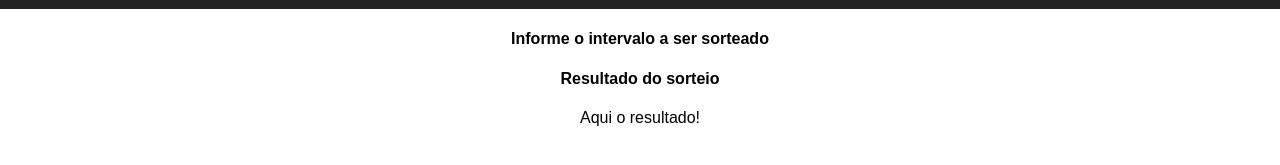
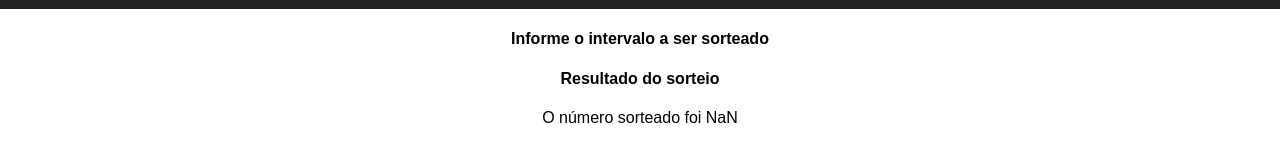
Before and after one commit to Calison25/raffle, a React (Create React App) app: page / in a window 1280 px wide. Both pictures are taken after typing "Sample", "Sample", "Sample" into the empty fields and a click on the input "Ok". Shown: the part 181-346 px from the top of the page. Built offline with nearby package versions, Linux system fonts and the light colour scheme.

Commit message:
Finaliza sorteador

```diff
--- a/src/components/RaffleForm.js
+++ b/src/components/RaffleForm.js
@@ -5,10 +5,12 @@ class RaffleForm extends Component {
     constructor(props) {
         super(props);
         this.state = {
-            startInterval: '',
-            endInterval: '',
-            numberOfLots: '',
-            redirect: false
+            formData: {
+               startInterval: '',
+               endInterval: '',
+               numberOfLots: '',
+            },
+            showResult: false
         };
 
         this.handleChange = this.handleChange.bind(this);
@@ -16,43 +18,43 @@ class RaffleForm extends Component {
 
     handleChange(event) {
         if(event.target.name === 'startInterval') {
-            this.setState({startInterval: event.target.value});
+            this.setState({formData: { ...this.state.formData, startInterval: event.target.value}});
         }
 
         if(event.target.name === 'endInterval') {
-            this.setState({endInterval: event.target.value});
+            this.setState({formData: { ...this.state.formData, endInterval: event.target.value}});
         }
 
         if(event.target.name === 'numberOfLots') {
-            this.setState({numberOfLots: event.target.value});
+            this.setState({formData: { ...this.state.formData, numberOfLots: event.target.value}});
         }
     }
 
-    handleSubmit(event) {
-        this.setState({redirect: true});
+    handleSubmit() {
+        this.setState({showResult: true});
     }
 
     render() {
-        if (this.state.redirect){
-           return <RaffleResult/>;
+        if (this.state.showResult){
+           return <RaffleResult formData={this.state.formData} />;
         }
 
         return (
            <div>
                 <form className="raffle-form" id="raffleForm" onSubmit={this.handleSubmit.bind(this)}>
                     <label htmlFor="">
-                        Primeiro número: <input type="text" value={this.state.startInterval} name="startInterval" onChange={this.handleChange}/>
+                        Primeiro número: <input type="text" value={this.state.formData.startInterval} name="startInterval" onChange={this.handleChange}/>
                     </label>
 
                     <label htmlFor="">
-                        Segundo número: <input type="text" value={this.state.endInterval} name="endInterval" onChange={this.handleChange}/>
+                        Segundo número: <input type="text" value={this.state.formData.endInterval} name="endInterval" onChange={this.handleChange}/>
                     </label>
 
                     <label htmlFor="">
-                        Quantidade de sorteados: <input type="text" value={this.state.numberOfLots} name="numberOfLots" onChange={this.handleChange}/>
+                        Quantidade de sorteados: <input type="text" value={this.state.formData.numberOfLots} name="numberOfLots" onChange={this.handleChange}/>
                     </label>
 
-                    <input type="submit" value="Ok" />
+                    <input type="submit" value="Ok"/>
                 </form>
            </div>
         );
--- a/src/components/RaffleResult.js
+++ b/src/components/RaffleResult.js
@@ -4,14 +4,21 @@ import React, { Component } from 'react';
 class RaffleResult extends Component {
     constructor(props){
         super(props);
-        console.log('chega aqui1');
+    }
+
+    calculateResult() {
+        const {formData} = this.props;
+        const min = Math.ceil(formData.startInterval);
+        const max = Math.floor(formData.endInterval);
+
+        return Math.floor(Math.random() * (max - min) + min);
     }
 
     render() {
         return (
             <div>
                 <h4> Resultado do sorteio</h4>
-                Aqui o resultado!
+                O número sorteado foi {this.calculateResult()}
             </div>
         );
     };
```
